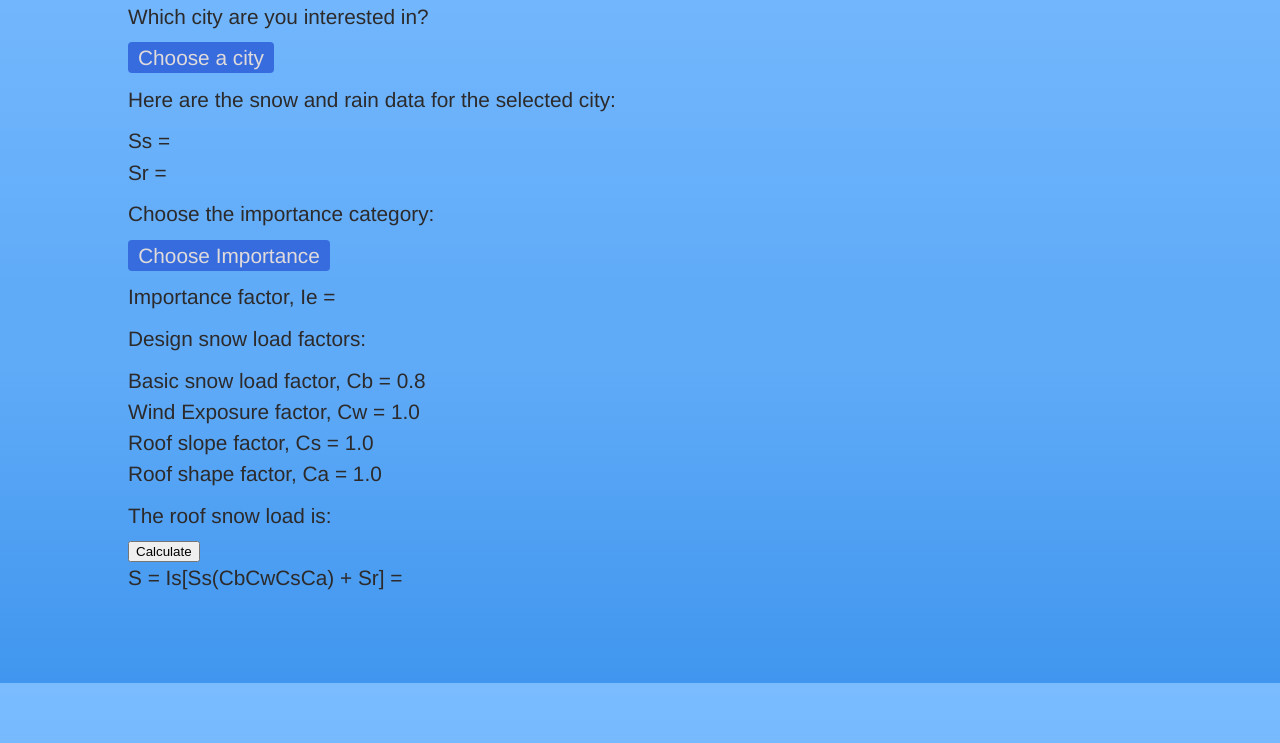
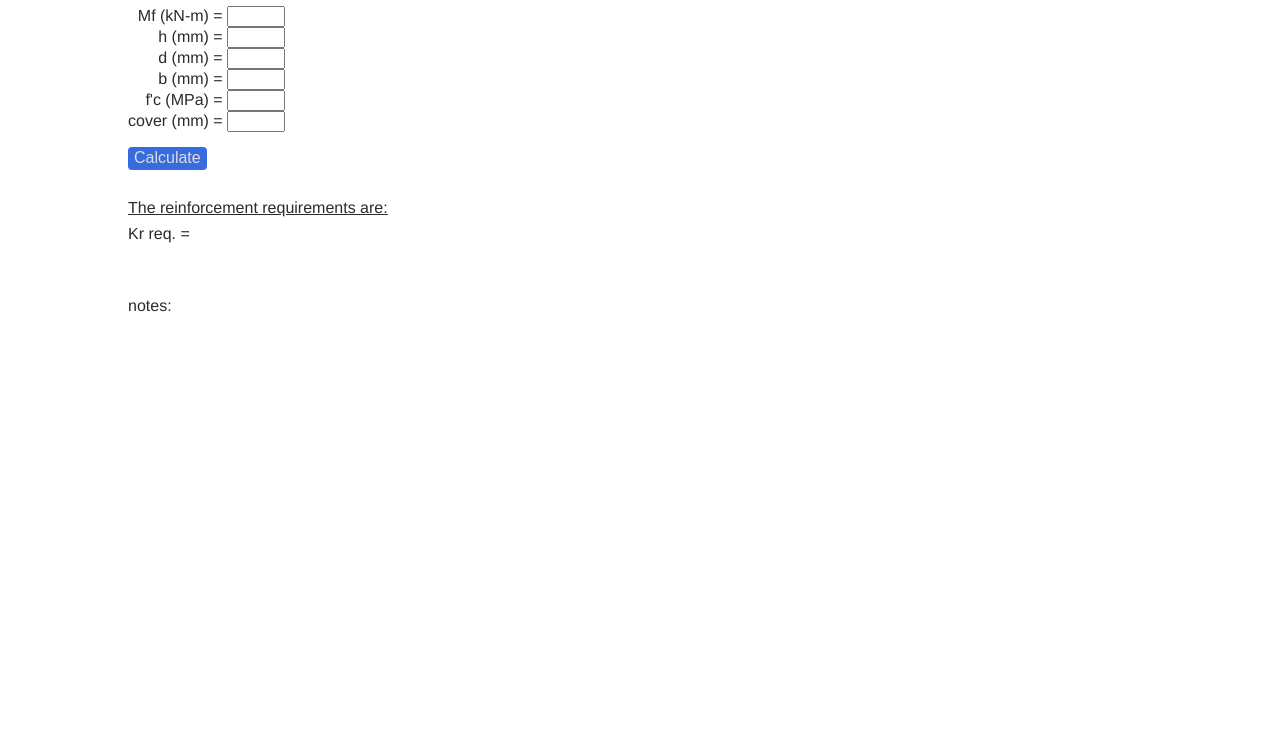
Before and after one commit to FredLavoie/project-concrete-beam, a plain HTML site: page index.html in a window 1280 px wide. Shown: the part 117-860 px from the top of the page. Drawn offline with Linux system fonts and the light colour scheme.

Commit message:
CSS update and HTML content update

```diff
--- a/index.html
+++ b/index.html
@@ -4,46 +4,38 @@
   <meta charset="UTF-8">
   <meta name="viewport" content="width=device-width, initial-scale=1.0">
   <meta http-equiv="X-UA-Compatible" content="ie=edge">
-  <title>Snow Load Calculator</title>
+  <title>Concrete Beam Calculator</title>
   <link rel="stylesheet" href="main.css">
 </head>
 <body>
-  <h1>Snow Load Calculator</h1>
-  <p>Which city are you interested in? </p>
-  <select id="city">
-    <option value= '0'>Choose a city</option>
-    <option value= 'Cornwall'>Cornwall</option>
-    <option value= 'Kingston'>Kingston</option>
-    <option value= 'Ottawa'>Ottawa</option>
-  </select>
-  <p>Here are the snow and rain data for the selected city:</p>
-  <ul class="data">
-    <li>Ss = <span id="ss"></span></li>
-    <li>Sr = <span id="sr"></span></li>
-  </ul>
-  <p>Choose the importance category:</p>
-  <select id="importance">
-    <option value= 0>Choose Importance</option>
-    <option value= 0.80>Low</option>
-    <option value= 1.00>Normal</option>
-    <option value= 1.25>High</option>
-    <option value= 1.75>Post Disaster</option>
-  </select>
-  <p>Importance factor, Ie = <span id="imp"></span></p>
-  <p>Design snow load factors:</p>
-  <div id="list-block">
-    <ul id="factors">
-      <li>Basic snow load factor, Cb = 0.8</li>
-      <li>Wind Exposure factor, Cw = 1.0</li>
-      <li>Roof slope factor, Cs = 1.0</li>
-      <li>Roof shape factor, Ca = 1.0</li>
+  <h1>Concrete Beam Calculator</h1>
+  <h3>Input data:</h3>
+  <div id="input-form">
+    <form>
+      Mf (kN-m) = <input type="number" name="momentForce"><br>
+      h (mm) = <input type="number" name="h"><br>
+      d (mm) = <input type="number" name="d"><br>
+      b (mm) = <input type="number" name="b"><br>
+      f'c (MPa) = <input type="number" name="concStr"><br>
+      cover (mm) = <input type="number" name="cover">
+    </form>
+  </div>
+  <br>
+  <button id="button">Calculate</button>
+  <h3>The reinforcement requirements are:</h3>
+  <div id="results">
+    <ul>
+      <li>Kr req. = <span></span></li>
+      <li></li>
     </ul>
   </div>
-  <p>The roof snow load is:</p>
-  <ul>
-    <button id="answer">Calculate</button>
-    <li id='snowLoad'>S = Is[Ss(CbCwCsCa) + Sr] = <span id='snow'></span></li>
-  </ul>
+
+
+  <div id="notes">
+    <br><br><br>
+    <p>notes: </p>
+  </div>
+
   <script src="script.js"></script>
 </body>
 </html>
--- a/main.css
+++ b/main.css
@@ -52,37 +52,36 @@ html {
 }
 
 body {
-	background: #7abcff;
-	background: -moz-linear-gradient(top, #7abcff 0%, #60abf8 50%,#60abf8 60%, #4096ee 100%);
-	background: -webkit-linear-gradient(top, #7abcff 0%,#60abf8 50%,#60abf8 60%,#4096ee 100%);
-	background: linear-gradient(to bottom, #7abcff 0%,#60abf8 50%,#60abf8 60%,#4096ee 100%);
-	background-attachment: fixed;
-	background-repeat: no-repeat;
 	margin: 60px auto;
 	width: 80%;
 	height: 100%;
 }
 
-p, li, select, option {
+p, li, select, option, form {
 	font-family: 'Helvetica', 'Arial', 'Sans-Serif';
-	font-size: 1.3em;
-	line-height: 1.5em;
+	font-size: 1.0em;
+	line-height: 1.2em;
 	color: #2c2a2a;
 }
 
 p {
-	margin-top: 0.5em;
+	margin-top: 0.3em;
+	margin-bottom: 0.3em;
+}
+
+h1, h2, h3 {
+	font-family: 'Helvetica', 'Arial', 'Sans-Serif';
+	color: #2c2a2a;
 	margin-bottom: 0.5em;
 }
 
-h1, h2 {
-	font-family: 'Helvetica', 'Arial', 'Sans-Serif';
-	color: #2c2a2a;
-	margin-bottom: 0.8em;
+h1 { font-size: 1.5em; }
+h2 { font-size: 1.2em; }
+h3 {
+	margin-top: 15px;
+	font-size: 1.0em;
+	text-decoration: underline;
 }
-
-h1 { font-size: 2em; }
-h2 { font-size: 1.5em; }
 
 ::selection {
 	background-color: #a182e7;
@@ -112,3 +111,31 @@ option {
 select:hover {
   background-color: rgb(43, 87, 182);
 }
+
+#input-form {
+	display: inline-block;
+	text-align: right;
+}
+
+input {
+	width: 50px;
+}
+
+#button {
+	color: rgb(223, 219, 219);
+	background: rgb(55, 108, 223);
+	padding-left: 6px;
+	padding-right: 6px;
+	padding-top: 2px;
+	padding-bottom: 3px;
+	margin-bottom: 15px;
+	margin-top: 15px;
+	font-size: 1.0em;
+	border: none;
+	text-align: center;
+	border-radius: 4px;
+}
+
+#button:hover {
+  background-color: rgb(43, 87, 182);
+}
--- a/script.js
+++ b/script.js
@@ -1,18 +1,35 @@
-// list of cities with their data
-const cities = [
-  {name: 'Cornwall', Ss: 2.2, Sr: 0.4},
-  {name: 'Kingston', Ss: 2.1, Sr: 0.4},
-  {name: 'Ottawa', Ss: 2.4, Sr: 0.4},
+// object that holds the values provided by user
+const data = {
+  Mf: 0,
+  b: 0,
+  d: 0,
+  h: 0,
+  fc: 0,
+  fy: 400,
+  cover: 0
+};
+
+// object containing available rebar data
+const rebarData = [
+  {name: '10M', dia: 11.3, area: 100},
+  {name: '15M', dia: 16.0, area: 200},
+  {name: '20M', dia: 19.5, area: 300},
+  {name: '25M', dia: 25.2, area: 500},
+  {name: '30M', dia: 29.9, area: 700}
 ];
 
-// object that holds the values chosen by user
-const data = {Ss: 0, Sr: 0, Ie: 0};
+// object containing rebar data to be used in calculation
+const rebarChosen = {name: null, dia: 0, area: 0};
 
-// list of load factors
-let cb = 0.8;
-let cw = 1.0;
-let cs = 1.0;
-let ca = 1.0;
+
+
+
+
+
+
+
+
+
 
 // get 'Ss' and 'Sr' values in city based on selection
 const city = document.querySelector('#city');
```
